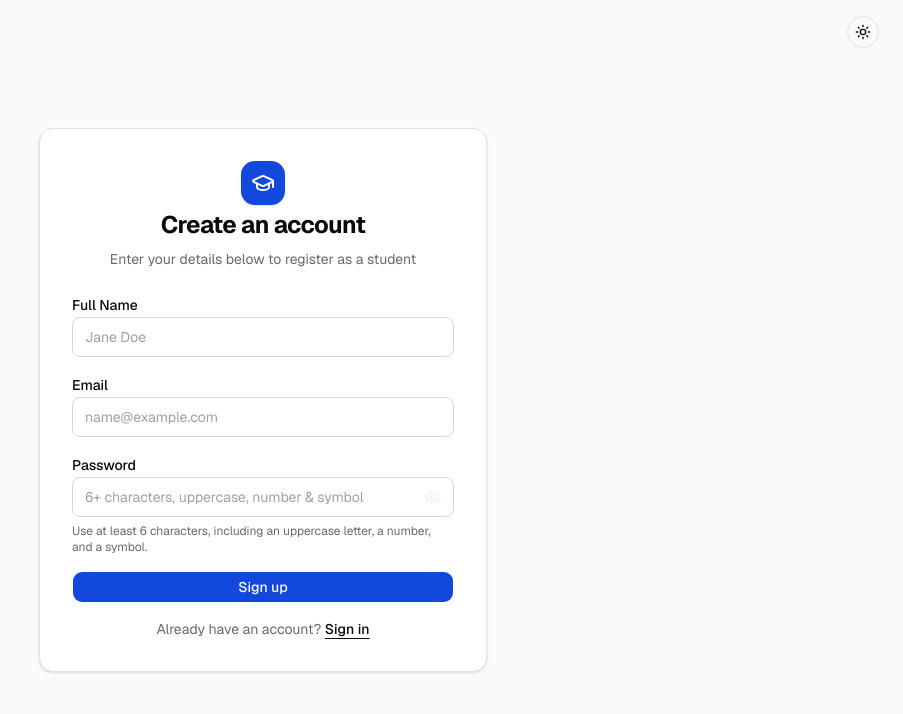
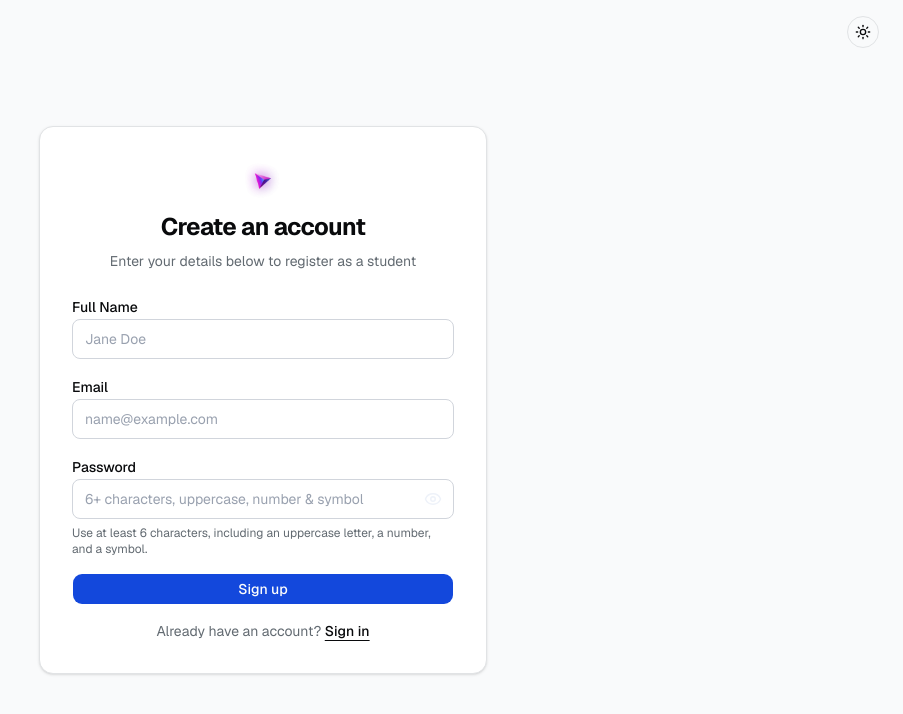
Before and after one commit to samibyte/student-submission-portal, a Next.js app in the folder client/: page /signup in a window 1280 px wide. Shown: the top 714 px of the page, without its empty margins (377-1280 px from the left). Built offline with nearby package versions, Linux system fonts and the light colour scheme; no server answers.

Commit message:
feat: add Logo component and integrate it into login, signup, sidebar, and sheet menu pages

```diff
--- a/client/src/app/login/page.tsx
+++ b/client/src/app/login/page.tsx
@@ -3,6 +3,7 @@ import { redirect } from "next/navigation";
 import { ModeToggle } from "@/components/mode-toggle";
 import { getMe } from "@/lib/auth";
 import { LoginForm } from "./LoginForm";
+import Logo from "@/components/logo";
 
 export default async function LoginPage() {
   const user = await getMe();
@@ -17,9 +18,9 @@ export default async function LoginPage() {
       </div>
       <div className="w-full max-w-md space-y-6 rounded-xl border border-border bg-card p-6 sm:p-8 shadow-sm">
         <div className="space-y-2 text-center">
-          <div className="inline-flex size-11 items-center justify-center rounded-xl bg-primary text-primary-foreground mb-1 shadow-sm">
-            <GraduationCap className="w-6 h-6" />
-          </div>
+
+          <Logo className="inline-flex size-11 items-center justify-center" />
+
           <h1 className="text-2xl font-bold tracking-tight text-foreground">
             Sign in
           </h1>
--- a/client/src/app/signup/page.tsx
+++ b/client/src/app/signup/page.tsx
@@ -3,6 +3,7 @@ import { redirect } from "next/navigation";
 import { ModeToggle } from "@/components/mode-toggle";
 import { getMe } from "@/lib/auth";
 import { SignupForm } from "./SignupForm";
+import Logo from "@/components/logo";
 
 export default async function SignupPage() {
   const user = await getMe();
@@ -17,9 +18,7 @@ export default async function SignupPage() {
       </div>
       <div className="w-full max-w-md space-y-6 rounded-xl border border-border bg-card p-6 sm:p-8 shadow-sm">
         <div className="space-y-2 text-center">
-          <div className="inline-flex size-11 items-center justify-center rounded-xl bg-primary text-primary-foreground mb-1 shadow-sm">
-            <GraduationCap className="w-6 h-6" />
-          </div>
+          <Logo className="inline-flex size-11 items-center justify-center" />
           <h1 className="text-2xl font-bold tracking-tight text-foreground">
             Create an account
           </h1>
--- a/client/src/components/admin-panel/sheet-menu.tsx
+++ b/client/src/components/admin-panel/sheet-menu.tsx
@@ -9,6 +9,7 @@ import {
   SheetTitle,
   SheetTrigger,
 } from "@/components/ui/sheet";
+import Logo from "../logo";
 
 export function SheetMenu() {
   return (
@@ -32,9 +33,7 @@ export function SheetMenu() {
             }
             nativeButton={false}
           >
-            <div className="flex size-9 items-center justify-center rounded-lg bg-primary text-primary-foreground shadow-sm">
-              <GraduationCap className="w-5 h-5" />
-            </div>
+            <Logo className="inline-flex size-11 items-center justify-center" />
             <SheetTitle className="font-bold text-base text-left leading-tight">
               Project Portal
             </SheetTitle>
--- a/client/src/components/admin-panel/sidebar.tsx
+++ b/client/src/components/admin-panel/sidebar.tsx
@@ -8,6 +8,7 @@ import { Button } from "@/components/ui/button";
 import { useSidebar } from "@/hooks/use-sidebar";
 import { useStore } from "@/hooks/use-store";
 import { cn } from "@/lib/utils";
+import Logo from "../logo";
 
 export function Sidebar() {
   const sidebar = useStore(useSidebar, (x) => x);
@@ -46,9 +47,7 @@ export function Sidebar() {
           }
           nativeButton={false}
         >
-          <div className="flex size-9 items-center justify-center rounded-lg bg-primary text-primary-foreground shadow-sm shrink-0">
-            <GraduationCap className="w-5 h-5" />
-          </div>
+          <Logo className="inline-flex size-11 items-center justify-center" />
           <div
             className={cn(
               "flex flex-col text-left transition-[transform,opacity,display] ease-in-out duration-300",
--- /dev/null
+++ b/client/src/components/logo.tsx
@@ -0,0 +1,12 @@
+import Image from 'next/image';
+import React from 'react'
+
+function Logo({className}: {className?: string}) {
+  return (
+    <div className={className}>
+      <Image src="/ph-logo.png" alt="Logo" width={300} height={300} />
+    </div>
+  )
+}
+
+export default Logo
```
Also changed, not shown: client/public/ph-logo.png (added), 1 other file (tests, documents, lock files or other folders).
